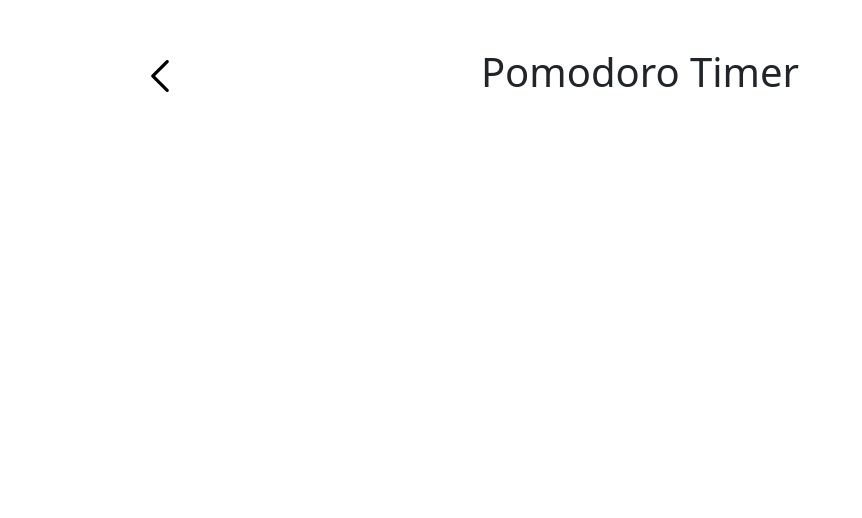
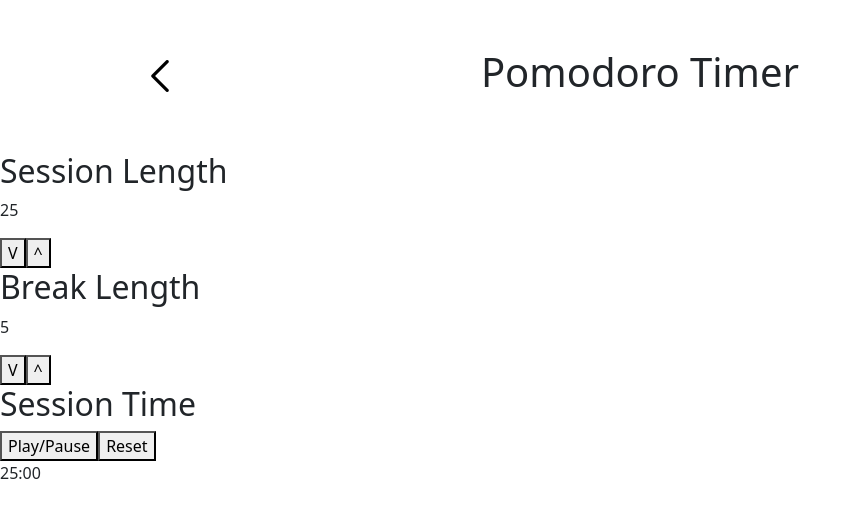
Before and after one commit to cmcgrath454/fcc-front-end-libraries, a React (Create React App) app: page /#/timer in a window 1280 px wide. Shown: the top 518 px of the page, without its empty margins (0-862 px from the left). Built offline with nearby package versions, Linux system fonts and the light colour scheme.

Commit message:
implemented timer with redux

```diff
--- a/package.json
+++ b/package.json
@@ -4,6 +4,7 @@
 	"version": "0.1.0",
 	"private": true,
 	"dependencies": {
+		"@reduxjs/toolkit": "^1.9.3",
 		"@testing-library/jest-dom": "^5.16.5",
 		"@testing-library/react": "^13.4.0",
 		"@testing-library/user-event": "^13.5.0",
@@ -14,6 +15,7 @@
 		"marked": "^4.3.0",
 		"react": "^18.2.0",
 		"react-dom": "^18.2.0",
+		"react-redux": "^8.0.5",
 		"react-router-dom": "^6.9.0",
 		"react-scripts": "5.0.1",
 		"sass": "^1.60.0",
--- a/public/index.html
+++ b/public/index.html
@@ -5,10 +5,7 @@
 		<link rel="icon" href="%PUBLIC_URL%/favicon.ico" />
 		<meta name="viewport" content="width=device-width, initial-scale=1" />
 		<meta name="theme-color" content="#000000" />
-    <meta
-      name="description"
-      content="Web site created using create-react-app"
-    />
+		<meta name="description" content="Web site created using create-react-app" />
 		<link rel="apple-touch-icon" href="%PUBLIC_URL%/logo192.png" />
 		<!--
       manifest.json provides metadata used when your web app is installed on a
@@ -40,4 +37,5 @@
       To create a production bundle, use `npm run build` or `yarn build`.
     -->
 	</body>
+	<script src="https://cdn.freecodecamp.org/testable-projects-fcc/v1/bundle.js"></script>
 </html>
--- /dev/null
+++ b/src/timer-app/BreakInfo.js
@@ -0,0 +1,22 @@
+import { useSelector, useDispatch } from 'react-redux';
+import { INCREMENT_BREAK, DECREMENT_BREAK } from './actions.js';
+
+function BreakInfo() {
+	const breakLength = useSelector((state) => state.breakLength);
+	const dispatch = useDispatch();
+
+	return (
+		<>
+			<h2 id='break-label'>Break Length</h2>
+			<p id='break-length'>{breakLength}</p>
+			<button id='break-decrement' onClick={() => dispatch({ type: DECREMENT_BREAK })}>
+				V
+			</button>
+			<button id='break-increment' onClick={() => dispatch({ type: INCREMENT_BREAK })}>
+				^
+			</button>
+		</>
+	);
+}
+
+export default BreakInfo;
--- /dev/null
+++ b/src/timer-app/SessionInfo.js
@@ -0,0 +1,22 @@
+import { useSelector, useDispatch } from 'react-redux';
+import { DECREMENT_SESSION, INCREMENT_SESSION } from './actions';
+
+function SessionInfo() {
+	const sessionLength = useSelector((state) => state.sessionLength);
+	const dispatch = useDispatch();
+
+	return (
+		<>
+			<h2 id='session-label'>Session Length</h2>
+			<p id='session-length'>{sessionLength}</p>
+			<button id='session-decrement' onClick={() => dispatch({ type: DECREMENT_SESSION })}>
+				V
+			</button>
+			<button id='session-increment' onClick={() => dispatch({ type: INCREMENT_SESSION })}>
+				^
+			</button>
+		</>
+	);
+}
+
+export default SessionInfo;
--- /dev/null
+++ b/src/timer-app/Timer.js
@@ -0,0 +1,51 @@
+import { useState } from 'react';
+import { RESET, TICK } from './actions';
+import { useSelector, useDispatch } from 'react-redux';
+
+function Timer() {
+	const state = useSelector((state) => state);
+	const dispatch = useDispatch();
+	const [intervalID, setIntervalID] = useState(null);
+
+	function startStopTimer() {
+		if (intervalID) {
+			clearInterval(intervalID);
+			setIntervalID(null);
+		} else {
+			setIntervalID(
+				setInterval(() => {
+					dispatch({ type: TICK });
+				}, 1000)
+			);
+		}
+	}
+
+	const minutesLeft = String(Math.floor(state.secondsLeft / 60)).padStart(2, '0');
+	const secondsLeft = String(state.secondsLeft % 60).padStart(2, '0');
+
+	return (
+		<>
+			<h2 id='timer-label'>{(state.isBreak && 'Break') || 'Session'} Time</h2>
+			<button id='start_stop' onClick={startStopTimer}>
+				Play/Pause
+			</button>
+			<button
+				id='reset'
+				onClick={() => {
+					if (intervalID) {
+						clearInterval(intervalID);
+						setIntervalID(null);
+					}
+					dispatch({ type: RESET });
+				}}>
+				Reset
+			</button>
+			<p id='time-left'>
+				{minutesLeft}:{secondsLeft}
+			</p>
+			<audio id='beep' src={process.env.PUBLIC_URL + '/sounds/timer_done.wav'} />
+		</>
+	);
+}
+
+export default Timer;
--- a/src/timer-app/TimerApp.js
+++ b/src/timer-app/TimerApp.js
@@ -1,11 +1,24 @@
-import Navbar from "../Navbar";
+import { configureStore } from '@reduxjs/toolkit';
+import { Provider } from 'react-redux';
+import { timerReducer } from './reducer.js';
+import Navbar from '../Navbar';
+import SessionInfo from './SessionInfo';
+import BreakInfo from './BreakInfo';
+import Timer from './Timer';
 
 function TimerApp() {
-    return (
-        <>
-        <Navbar header="Pomodoro Timer" />
-        </>
-    )
+	const store = configureStore({ reducer: timerReducer });
+
+	return (
+		<>
+			<Navbar header='Pomodoro Timer' />
+			<Provider store={store}>
+				<SessionInfo />
+				<BreakInfo />
+				<Timer />
+			</Provider>
+		</>
+	);
 }
 
 export default TimerApp;
--- /dev/null
+++ b/src/timer-app/actions.js
@@ -0,0 +1,7 @@
+export const INCREMENT_BREAK = 'INCREMENT_BREAK';
+export const DECREMENT_BREAK = 'DECREMENT_BREAK';
+export const INCREMENT_SESSION = 'INCREMENT_SESSION';
+export const DECREMENT_SESSION = 'DECREMENT_SESSION';
+export const TICK = 'TICK';
+export const START_STOP = 'START_STOP';
+export const RESET = 'RESET';
--- /dev/null
+++ b/src/timer-app/reducer.js
@@ -0,0 +1,48 @@
+import * as actions from './actions';
+
+const defaultSession = 25;
+const defaultBreak = 5;
+
+const defaultState = {
+	breakLength: defaultBreak,
+	sessionLength: defaultSession,
+	isBreak: false,
+	secondsLeft: defaultSession * 60,
+	isTicking: false,
+};
+
+export const timerReducer = (state = defaultState, action) => {
+	switch (action.type) {
+		case actions.INCREMENT_BREAK:
+			if (state.breakLength >= 60) return state;
+			return { ...state, breakLength: state.breakLength + 1 };
+		case actions.DECREMENT_BREAK:
+			if (state.breakLength <= 1) return state;
+			return { ...state, breakLength: state.breakLength - 1 };
+		case actions.INCREMENT_SESSION:
+			if (state.sessionLength >= 60) return state;
+			return { ...state, sessionLength: state.sessionLength + 1, secondsLeft: (state.sessionLength + 1) * 60 };
+		case actions.DECREMENT_SESSION:
+			if (state.sessionLength <= 1) return state;
+			return { ...state, sessionLength: state.sessionLength - 1, secondsLeft: (state.sessionLength - 1) * 60 };
+		case actions.START_STOP:
+			return { ...state, isTicking: !state.isTicking };
+		case actions.TICK:
+			if (state.secondsLeft <= 0) {
+				document.querySelector('#beep').play();
+				return {
+					...state,
+					isBreak: !state.isBreak,
+					secondsLeft: state.isBreak ? state.sessionLength * 60 : state.breakLength * 60,
+				};
+			}
+			return { ...state, secondsLeft: state.secondsLeft - 1 };
+		case actions.RESET:
+			const htmlAudio = document.querySelector('#beep');
+			htmlAudio.pause();
+			htmlAudio.currentTime = 0;
+			return defaultState;
+		default:
+			return state;
+	}
+};
```
Also changed, not shown: src/styles/_TimerApp.scss (added), 2 other files (tests, documents, lock files or other folders). Lines whose indentation alone changed are shown as unchanged.
